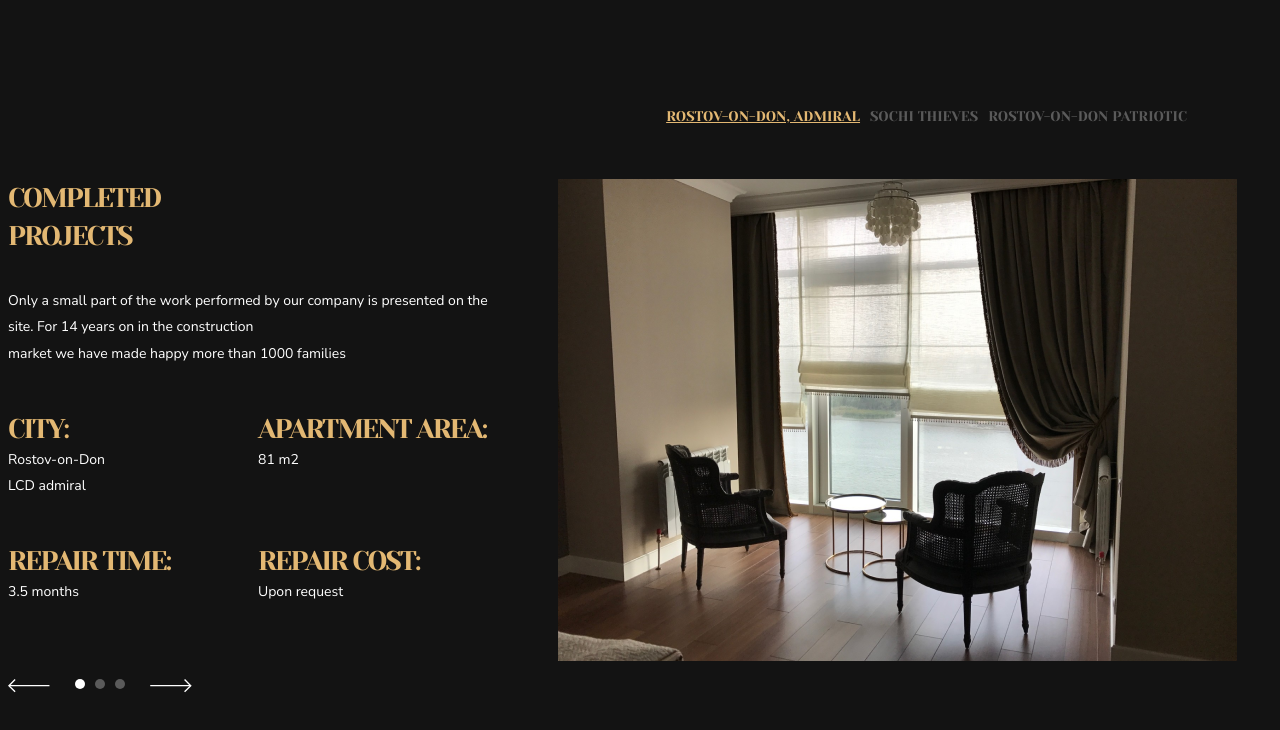
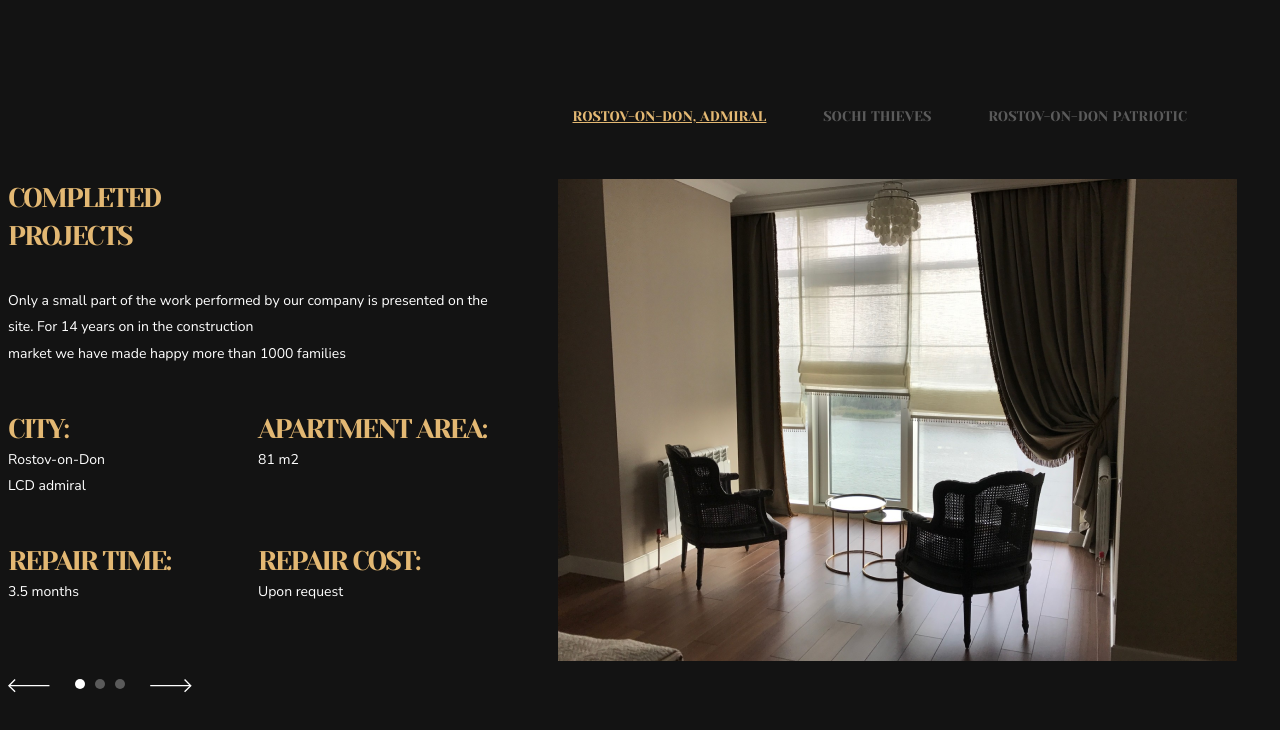
Before and after one commit to Zemfira555/Slider.ZemfiraDorovskih, a plain HTML site: page index.html in a window 1280 px wide. Drawn offline with Linux system fonts and the light colour scheme.

Commit message:
Update style.css
исправлен код style.css

```diff
--- a/css/style.css
+++ b/css/style.css
@@ -80,9 +80,13 @@ ul.hero2__items {
     display: flex;
     list-style: none;
     margin-bottom: 53px;
-    justify-content: flex-end;
+    margin-right: 50px;
+    justify-content: space-between;
     gap: 10px;
-    margin-right: 50px;
+    width: 50%;
+    float: right;
+
+
 }
 
 .hero2_item a {
@@ -193,3 +197,6 @@ ul.hero2__items {
 #left, #right, .bullit { /* чтобы видно было, что стрелки и буллеты кликабельны */
 	cursor:pointer;
 }
+#slider{
+    clear:both;
+}
```
